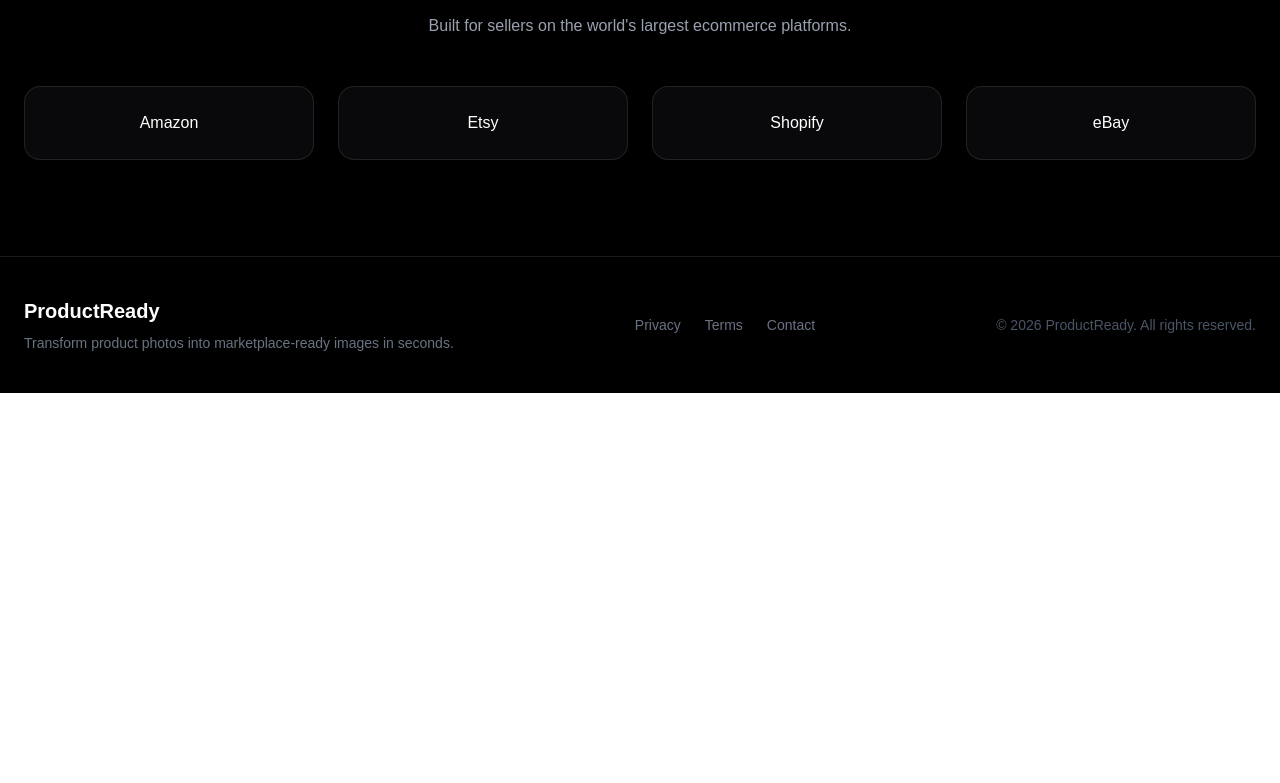
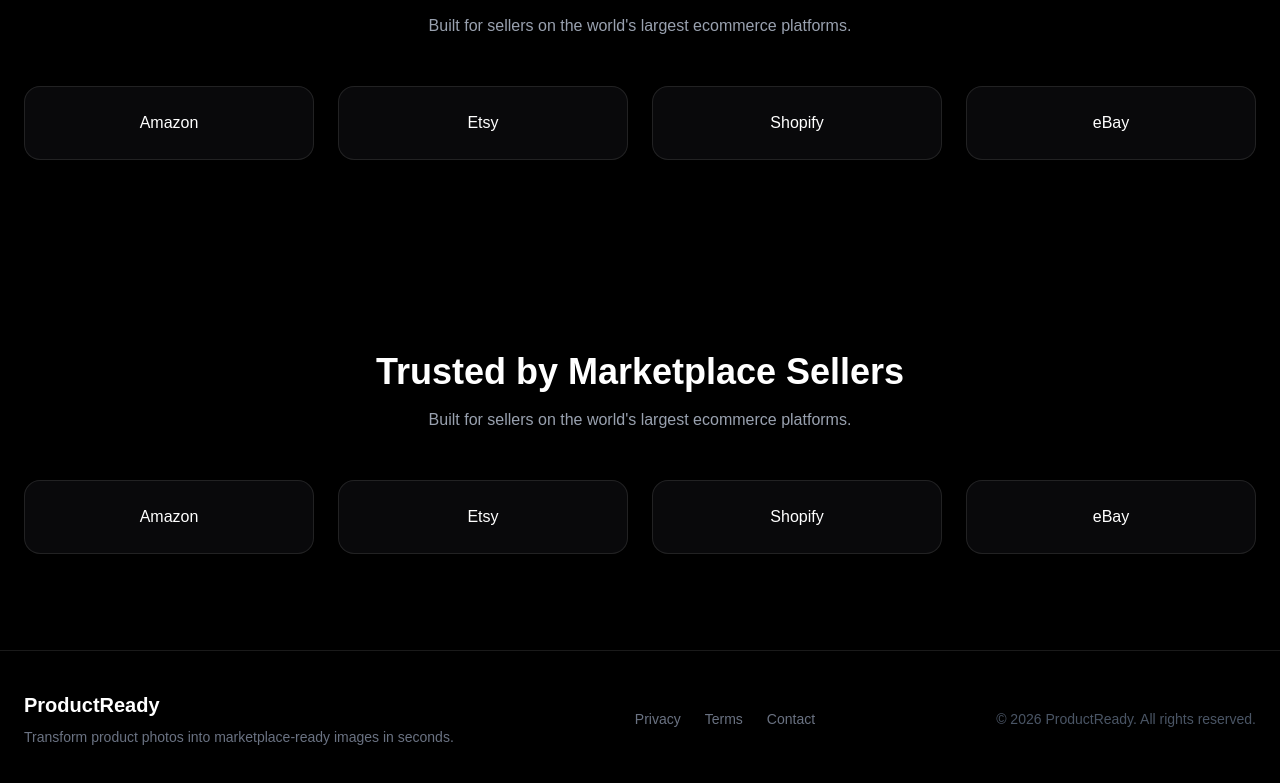
Before and after one commit to myaprak48/productready, a Next.js app: page / in a window 1280 px wide. Shown: the part 4145-4928 px from the top of the page. Before the commit the page ends 4538 px from the top, so only its background shows below. Built offline with nearby package versions, Linux system fonts and the light colour scheme.

Commit message:
add trusted marketplace section

```diff
--- a/app/page.tsx
+++ b/app/page.tsx
@@ -488,6 +488,39 @@
   </div>
 
 </section>
+<section className="px-6 py-24 max-w-7xl mx-auto">
+
+  <div className="text-center mb-12">
+    <h2 className="text-4xl font-bold mb-4">
+      Trusted by Marketplace Sellers
+    </h2>
+
+    <p className="text-gray-400">
+      Built for sellers on the world's largest ecommerce platforms.
+    </p>
+  </div>
+
+  <div className="grid grid-cols-2 md:grid-cols-4 gap-6">
+
+    <div className="rounded-2xl border border-white/10 bg-zinc-950 p-6 text-center">
+      Amazon
+    </div>
+
+    <div className="rounded-2xl border border-white/10 bg-zinc-950 p-6 text-center">
+      Etsy
+    </div>
+
+    <div className="rounded-2xl border border-white/10 bg-zinc-950 p-6 text-center">
+      Shopify
+    </div>
+
+    <div className="rounded-2xl border border-white/10 bg-zinc-950 p-6 text-center">
+      eBay
+    </div>
+
+  </div>
+
+</section>
       <footer className="border-t border-white/10 px-6 py-10">
         <div className="max-w-7xl mx-auto flex flex-col md:flex-row items-center justify-between gap-6">
           <div>
```
